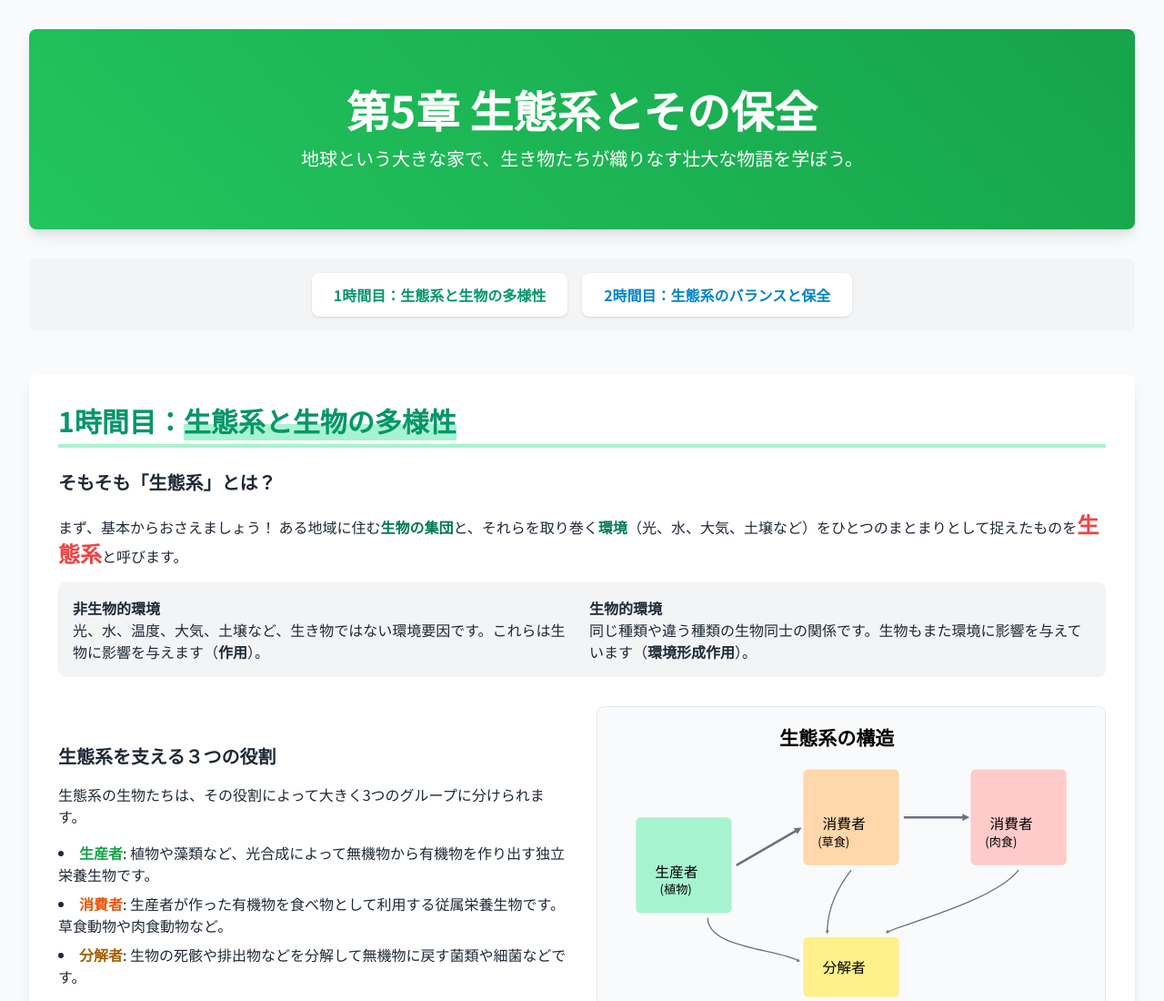
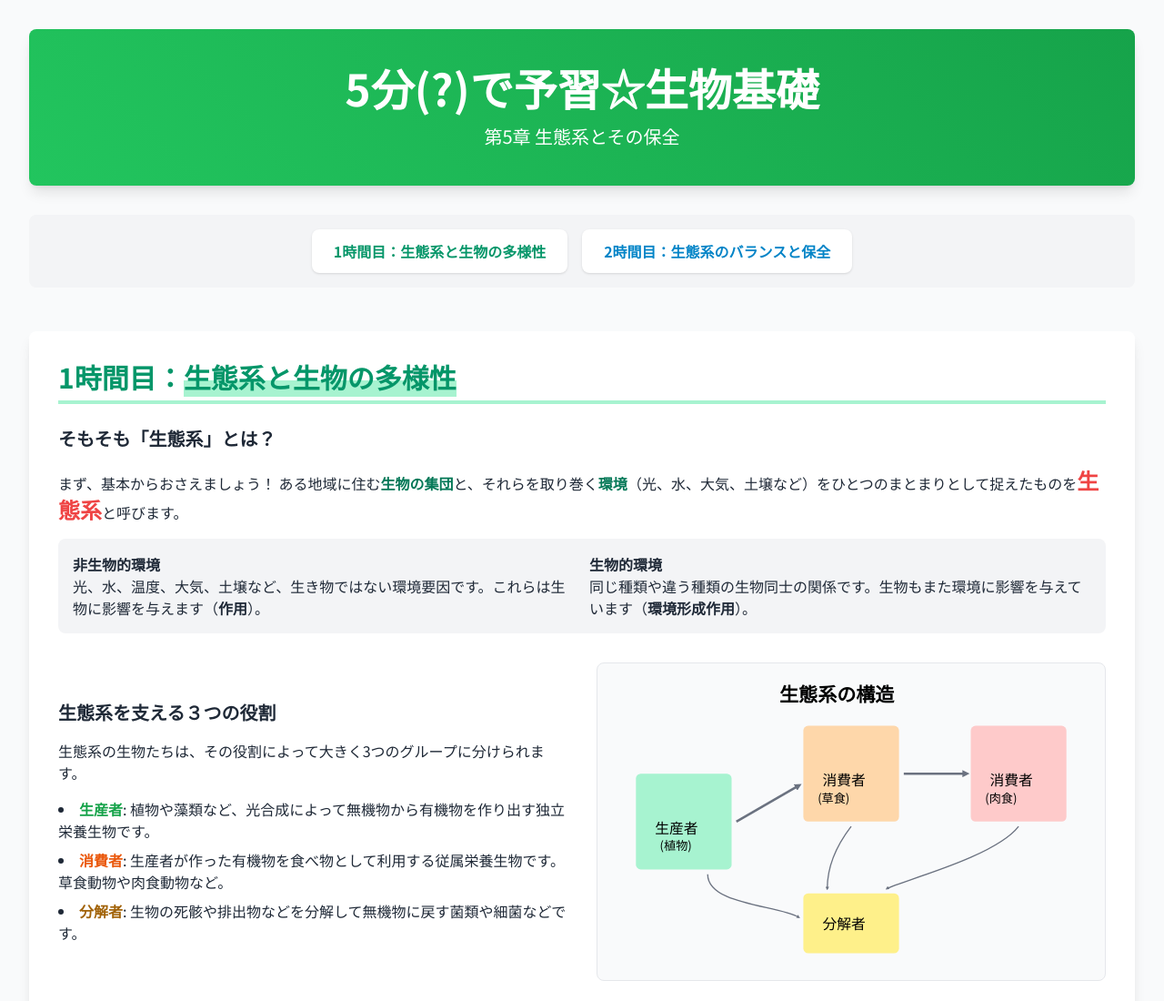
Before and after one commit to takeshimatsushima/biology_5, a plain HTML site: page index.html in a window 1280 px wide. Shown: the top 1100 px of the page at 91% size. Drawn offline with nearby package versions, Linux system fonts and the light colour scheme.

Commit message:
Update index.html

```diff
--- a/index.html
+++ b/index.html
@@ -3,7 +3,7 @@
 <head>
     <meta charset="UTF-8">
     <meta name="viewport" content="width=device-width, initial-scale=1.0">
-    <title>第5章 生態系とその保全</title>
+    <title>5分(?)で予習☆生物基礎 | 第5章 生態系とその保全</title>
     <script src="https://cdn.tailwindcss.com"></script>
     <link rel="preconnect" href="https://fonts.googleapis.com">
     <link rel="preconnect" href="https://fonts.gstatic.com" crossorigin>
@@ -48,9 +48,9 @@
     <main class="container mx-auto p-4 md:p-8">
 
         <!-- ヒーローセクション -->
-        <div class="hero-bg rounded-lg text-white p-8 md:p-16 mb-8 flex flex-col justify-center items-center text-center shadow-lg">
-            <h1 class="text-3xl md:text-5xl font-bold mb-4">第5章 生態系とその保全</h1>
-            <p class="text-lg md:text-xl">地球という大きな家で、生き物たちが織りなす壮大な物語を学ぼう。</p>
+        <div class="hero-bg rounded-lg text-white p-6 md:p-10 mb-8 flex flex-col justify-center items-center text-center shadow-lg">
+            <h1 class="text-3xl md:text-5xl font-bold mb-4">5分(?)で予習☆生物基礎</h1>
+            <p class="text-lg md:text-xl">第5章 生態系とその保全</p>
         </div>
 
         <!-- 目次ナビゲーション -->
```
